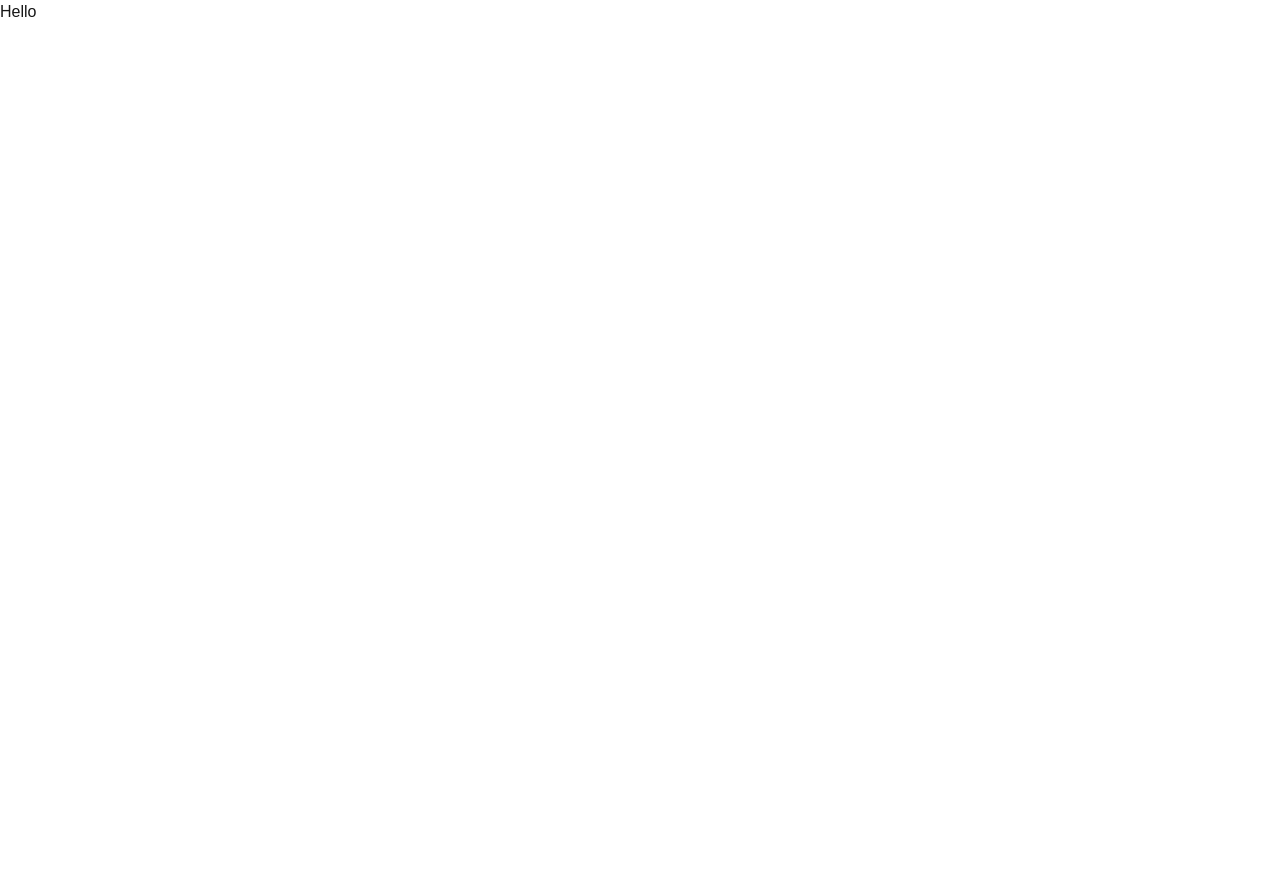
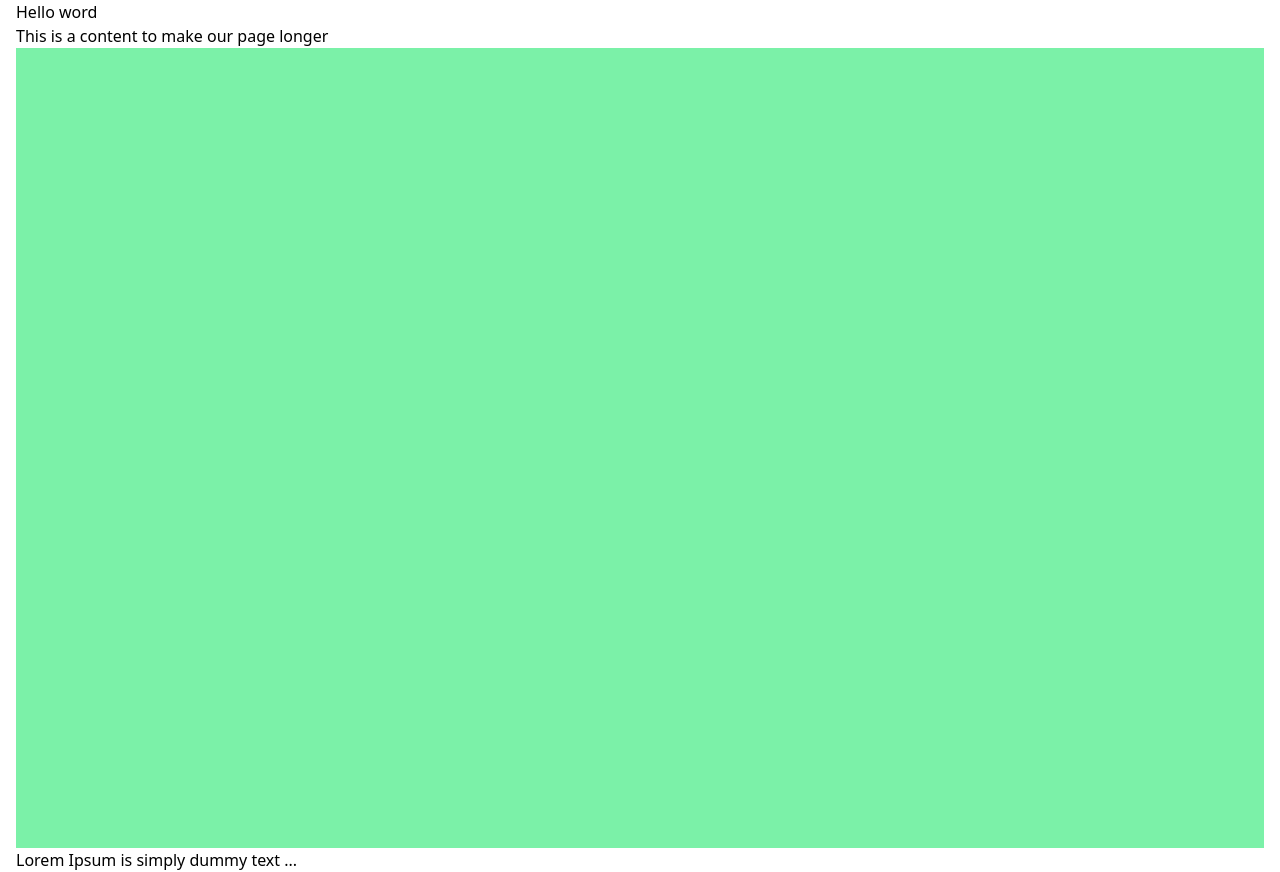
Before and after one commit to JoeSteeloak/jojapp, a Next.js app: page / in a window 1280 px wide. Before the commit the page ends 800 px from the top, so only its background shows below. Built offline with nearby package versions, Linux system fonts and the light colour scheme.

Commit message:
update code

```diff
--- a/app/(subpages)/login/page.tsx
+++ b/app/(subpages)/login/page.tsx
@@ -1,3 +1,7 @@
-export default function Page() {
-    return <p>Login page</p>;
-}
+import React from "react";
+
+const Login = () => {
+    return <div>Login</div>;
+};
+
+export default Login;
--- a/app/(subpages)/search/page.tsx
+++ b/app/(subpages)/search/page.tsx
@@ -1,3 +1,7 @@
-export default function Page() {
-    return <p>Search Page</p>;
-}
+import React from "react";
+
+const Search = () => {
+    return <div>Search</div>;
+};
+
+export default Search;
--- a/app/(subpages)/user/page.tsx
+++ b/app/(subpages)/user/page.tsx
@@ -1,3 +1,7 @@
-export default function Page() {
-    return <p>User Page</p>;
-}
+import React from "react";
+
+const User = () => {
+    return <div>User</div>;
+};
+
+export default User;
--- a/app/globals.css
+++ b/app/globals.css
@@ -1,24 +1 @@
 @import "tailwindcss";
-
-@theme {
-  --font-sans: var(--font-geist-sans);
-  --font-mono: var(--font-geist-mono);
-}
-
-:root {
-  --background: #ffffff;
-  --foreground: #171717;
-}
-
-@media (prefers-color-scheme: dark) {
-  :root {
-    --background: #0a0a0a;
-    --foreground: #ededed;
-  }
-}
-
-body {
-  color: var(--foreground);
-  background: var(--background);
-  font-family: Arial, Helvetica, sans-serif;
-}
--- a/app/page.tsx
+++ b/app/page.tsx
@@ -1,5 +1,14 @@
-
 export default function Home() {
-  return (<>Hello</>
+  return (
+    <>
+      <div className="container mx-auto px-4">
+        <h1>Hello word</h1>
+        <p>This is a content to make our page longer</p>
+        <div className="w-full h-screen bg-green-300"></div>
+        <p>
+          Lorem Ipsum is simply dummy text ...
+        </p>
+      </div>
+    </>
   );
 }
```
